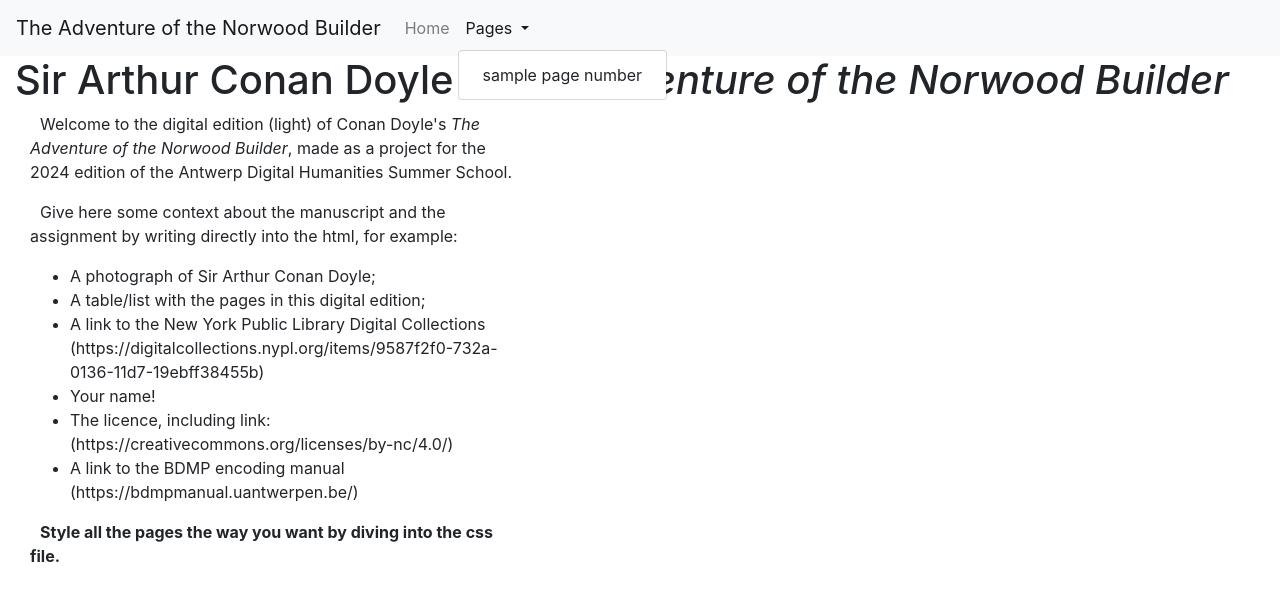
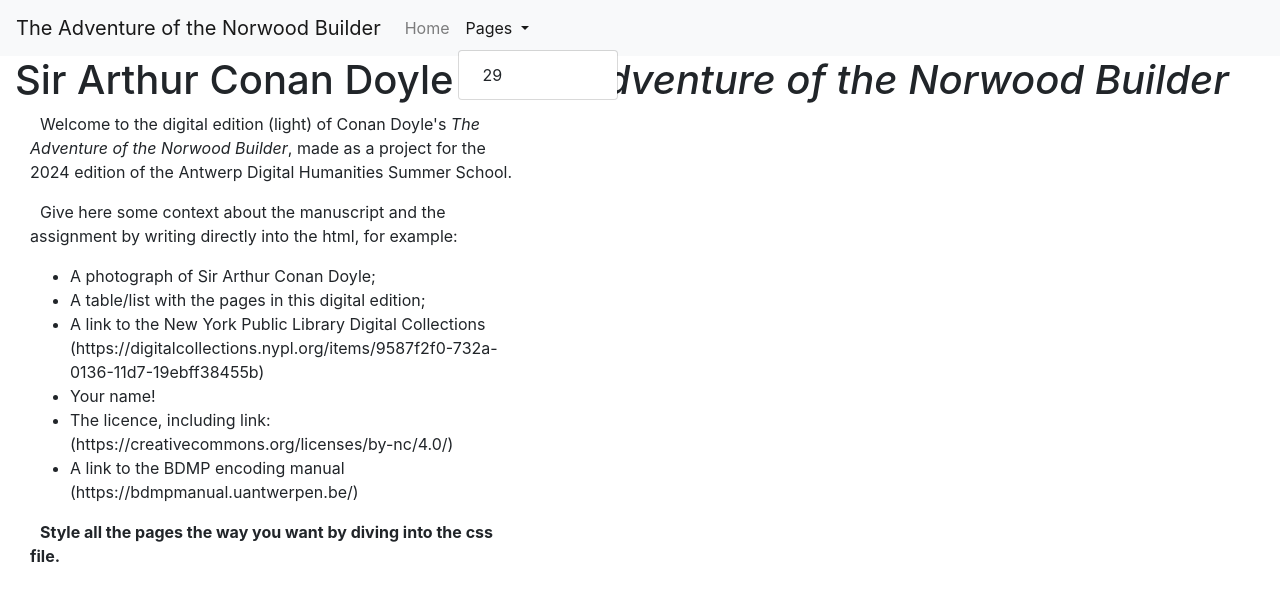
Before and after one commit to Johnsonrq/Johnson_Builder, a plain HTML site: page index.html in a window 1280 px wide. Both pictures are taken after a click on the button "Pages". Drawn offline with nearby package versions, Linux system fonts and the light colour scheme; a script that the page names is missing.

Commit message:
twelth commit

```diff
--- a/index.html
+++ b/index.html
@@ -27,7 +27,7 @@
             </a>
             <div class="dropdown-menu" aria-labelledby="navbarDropdownMenuLink">
               <!-- change the href and the text to match your page number -->
-              <a class="dropdown-item" href="29.html">sample page number</a>
+              <a class="dropdown-item" href="29.html">29</a>
             </div>
           </li>
         </ul>
```
